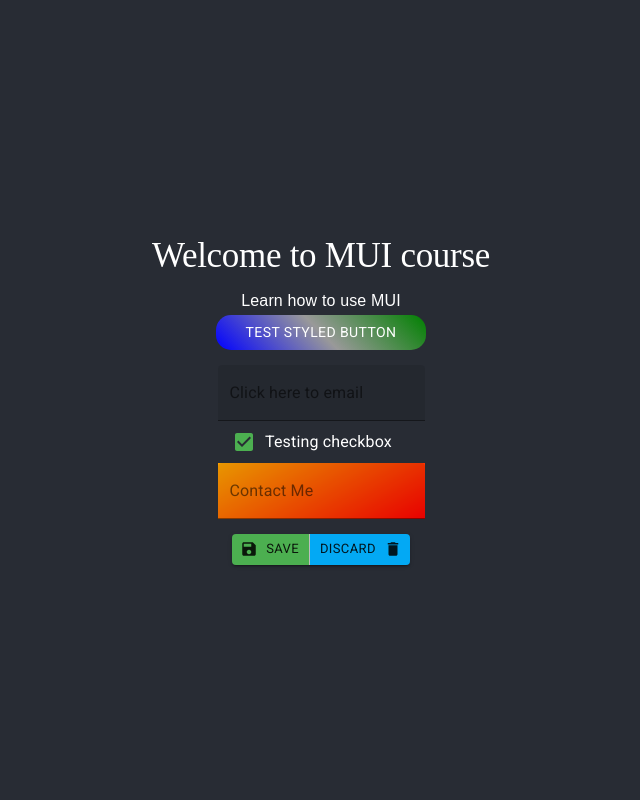
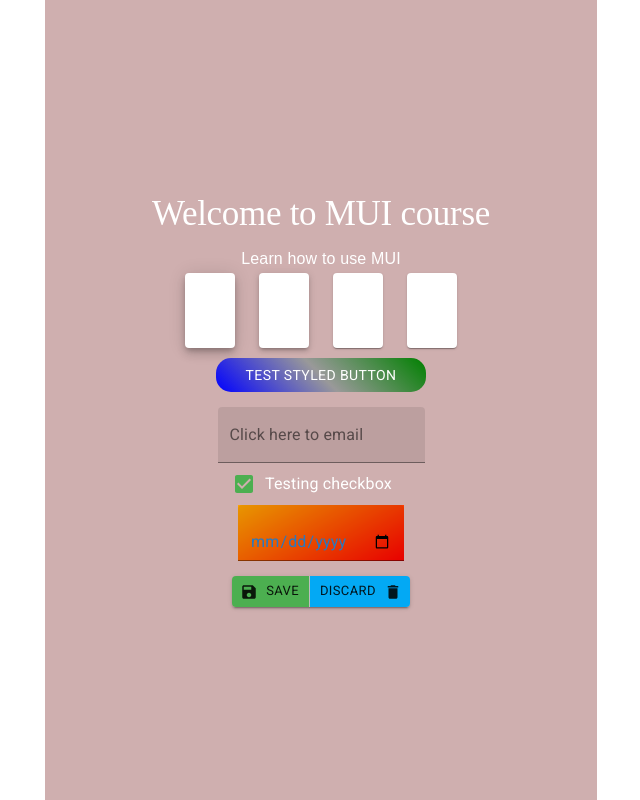
Before and after one commit to Dina2703/material-ui-react-001, a React (Create React App) app: page / in a window 1280 px wide. Shown: the whole page, without its empty margins (319-959 px from the left). Built offline with nearby package versions, Linux system fonts and the light colour scheme.

Commit message:
Containers and grids in MUI

```diff
--- a/src/App.css
+++ b/src/App.css
@@ -18,7 +18,7 @@
 }
 
 .App-header {
-  background-color: #282c34;
+  background-color: #cfafaf;
   min-height: 100vh;
   display: flex;
   flex-direction: column;
--- a/src/App.js
+++ b/src/App.js
@@ -14,7 +14,7 @@
 } from "@material-ui/core/styles";
 import { green, lightBlue } from "@material-ui/core/colors";
 import "fontsource-roboto";
-import { Typography } from "@material-ui/core";
+import { Container, Typography, Paper, Grid } from "@material-ui/core";
 
 //custom styling for button
 const useStyles = makeStyles({
@@ -39,13 +39,7 @@
 function TextFieldStyled() {
   const classes = useStyles();
   return (
-    <TextField
-      className={classes.textField}
-      variant="filled"
-      type="email"
-      label="Contact Me"
-      placeholder="email@email.com"
-    />
+    <TextField className={classes.textField} variant="filled" type="date" />
   );
 }
 
@@ -93,16 +87,58 @@
 function App() {
   return (
     <ThemeProvider theme={theme}>
+      <Container maxWidth="sm">
         <div className="App">
           <header className="App-header">
             <Typography variant="h2" align="left" component="div">
               Welcome to MUI course
             </Typography>
             <Typography variant="subtitle1">Learn how to use MUI</Typography>
+            <Grid container spacing={3} justifyContent="center">
+              <Grid item>
+                <Paper
+                  style={{
+                    height: 75,
+                    width: 50,
+                    marginBottom: 10,
+                  }}
+                  elevation={6}
+                />
+              </Grid>
+              <Grid item>
+                <Paper
+                  style={{
+                    height: 75,
+                    width: 50,
+                    marginBottom: 10,
+                  }}
+                  elevation={3}
+                />
+              </Grid>
+              <Grid item>
+                <Paper
+                  style={{
+                    height: 75,
+                    width: 50,
+                    marginBottom: 10,
+                  }}
+                />
+              </Grid>
+              <Grid item>
+                <Paper
+                  style={{
+                    height: 75,
+                    width: 50,
+                    marginBottom: 10,
+                  }}
+                />
+              </Grid>
+            </Grid>
+
             <ButtonStyled />
             <TextField
               variant="filled"
-            color="primary.light"
+              color="primary"
               type="email"
               label="Click here to email"
               placeholder="email@email.com"
@@ -127,6 +163,7 @@
             </ButtonGroup>
           </header>
         </div>
+      </Container>
     </ThemeProvider>
   );
 }
```
Also changed, not shown: note.txt. Lines whose indentation alone changed are shown as unchanged.
